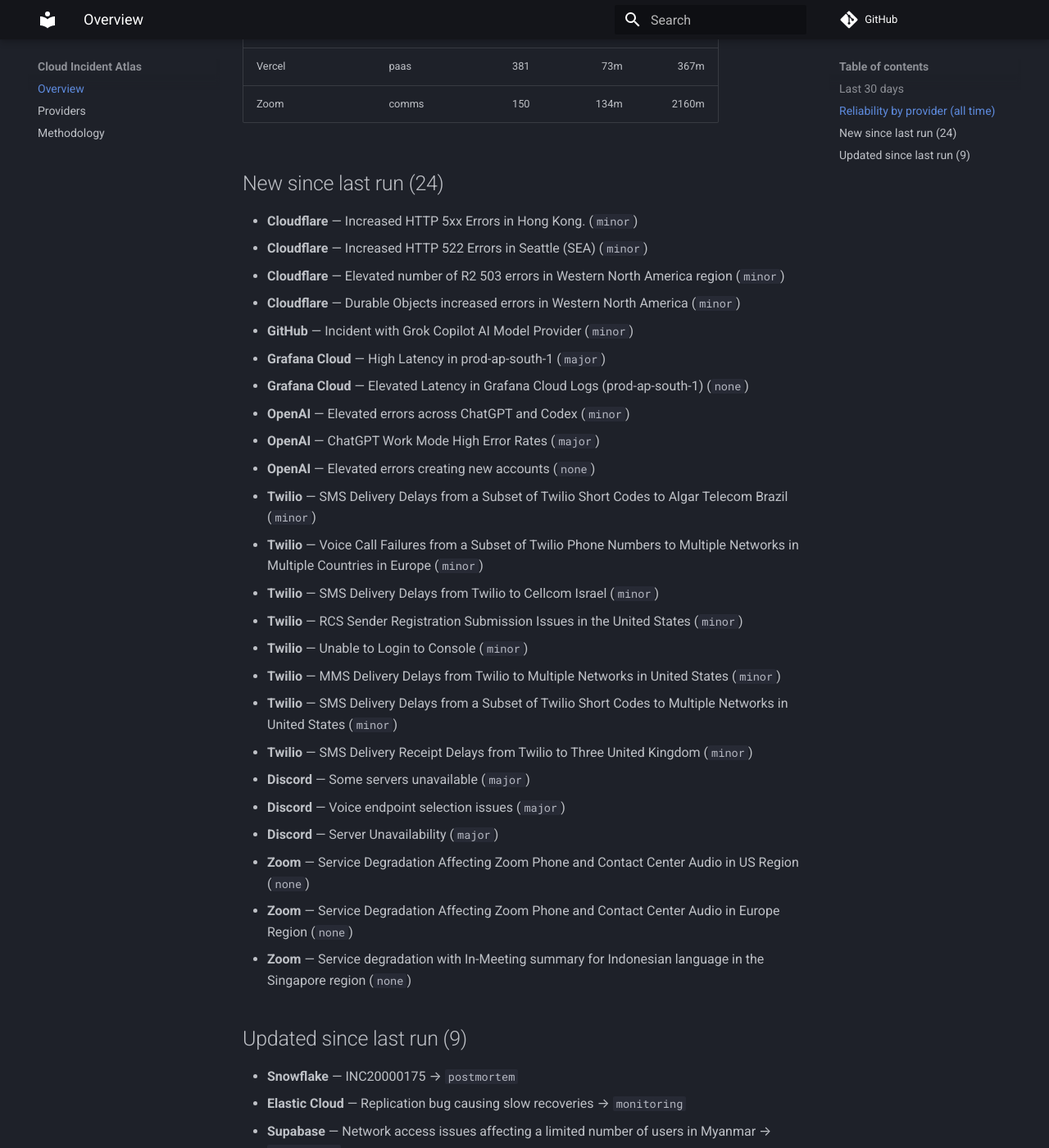
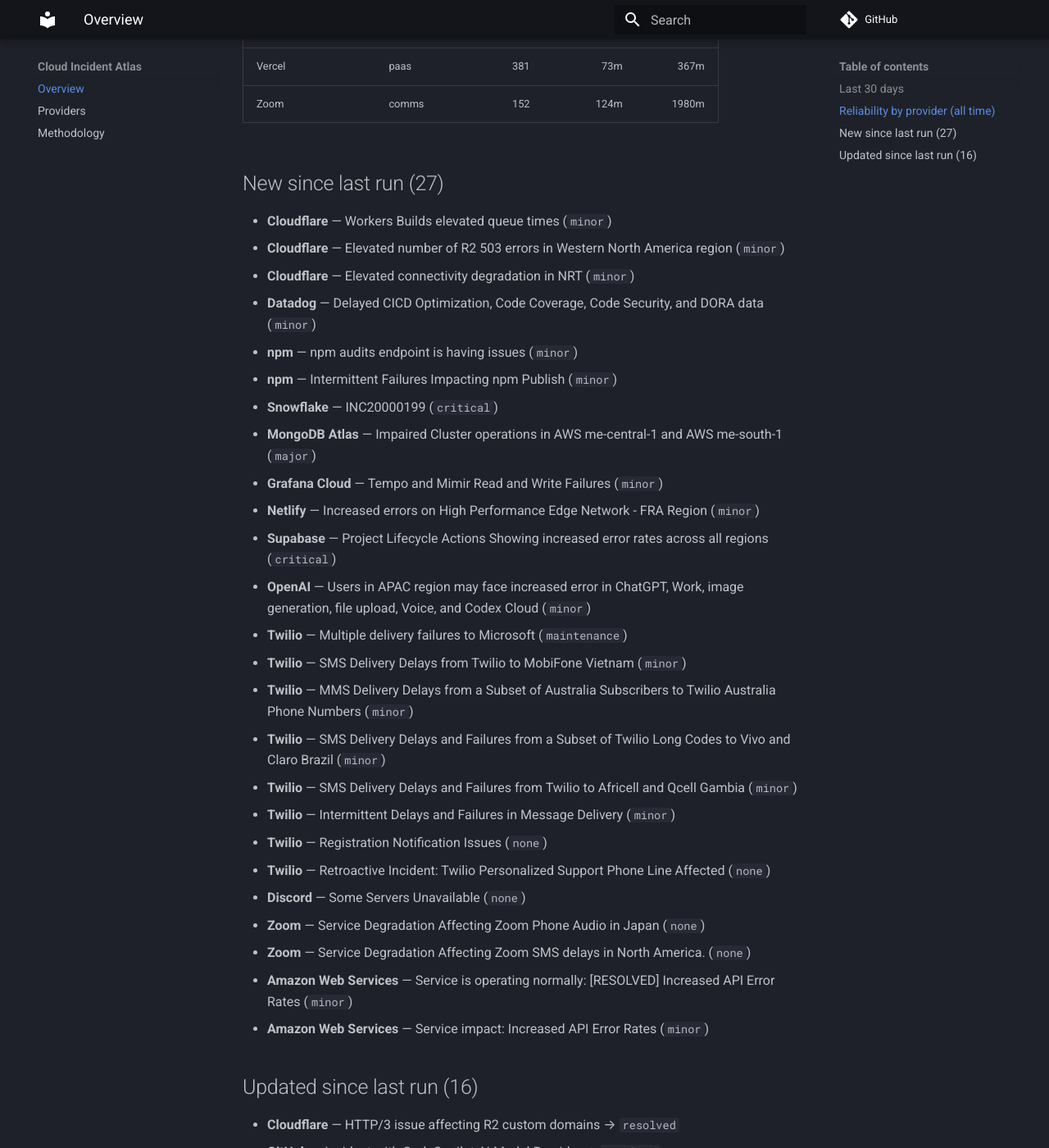
Before and after one commit to ayushgupta07xx/cloud-incident-atlas, an MkDocs documentation site: the page built from docs/index.md, in a window 1280 px wide and 1400 px high, scrolled down 1434 px. Shown: the whole window at 82% size. Built offline with MkDocs 1.6.1 and Material for MkDocs 9.7.7, drawn with Linux system fonts in a browser that asks for light colours; comment, search, counter and statistics services are not loaded; some of the changed text lies outside the part shown.

Commit message:
docs: refresh digest and charts
Regenerated from the corpus by the ingest pipeline.

Run: https://github.com/ayushgupta07xx/cloud-incident-atlas/actions/runs/33871741686

Co-authored-by: github-actions[bot] <41898282+github-actions[bot]@users.noreply.github.com>

```diff
--- a/docs/index.md
+++ b/docs/index.md
@@ -1,79 +1,87 @@
 # Cloud Incident Atlas
 
-Cross-vendor incident data for 24 providers. Corpus: **22,830 incidents**. Updated 2026-09-03.
+Cross-vendor incident data for 24 providers. Corpus: **22,857 incidents**. Updated 2026-09-04.
 
 ## Last 30 days
 
-- Incidents recorded: **487**
-- Major or worse: **73**
+- Incidents recorded: **495**
+- Major or worse: **72**
 
 ## Reliability by provider (all time)
 
 | Provider | Category | Incidents | Median MTTR | p90 MTTR |
 | --- | --- | ---: | ---: | ---: |
 | Atlassian | devtools | 39 | 120m | 2244m |
-| Amazon Web Services | cloud | 64 | — | — |
+| Amazon Web Services | cloud | 68 | — | — |
 | CircleCI | devtools | 305 | 66m | 482m |
-| Cloudflare | cdn | 6648 | 239m | 495m |
+| Cloudflare | cdn | 6651 | 239m | 495m |
 | Confluent Cloud | data | 252 | 193m | 1633m |
-| Datadog | observability | 121 | 73m | 219m |
+| Datadog | observability | 122 | 74m | 234m |
 | DigitalOcean | cloud | 504 | 145m | 571m |
-| Discord | comms | 214 | 54m | 296m |
+| Discord | comms | 215 | 56m | 296m |
 | Elastic Cloud | observability | 252 | 191m | 1412m |
 | Google Cloud Platform | cloud | 6 | 444m | — |
-| GitHub | devtools | 615 | 66m | 287m |
-| Grafana Cloud | observability | 745 | 90m | 1148m |
+| GitHub | devtools | 615 | 67m | 287m |
+| Grafana Cloud | observability | 746 | 90m | 1146m |
 | HashiCorp Cloud | devtools | 33 | 160m | 1515m |
-| MongoDB Atlas | data | 270 | 120m | 1400m |
-| Netlify | paas | 215 | 41m | 213m |
+| MongoDB Atlas | data | 271 | 120m | 1449m |
+| Netlify | paas | 216 | 40m | 210m |
 | New Relic | observability | 103 | 63m | 303m |
-| npm | devtools | 59 | 107m | 340m |
-| OpenAI | ai | 50 | 131m | 790m |
+| npm | devtools | 61 | 105m | 338m |
+| OpenAI | ai | 51 | 131m | 773m |
 | Sentry | observability | 337 | 89m | 365m |
-| Snowflake | data | 196 | 120m | 596m |
-| Supabase | paas | 394 | 156m | 926m |
-| Twilio | comms | 10877 | 270m | 1080m |
+| Snowflake | data | 197 | 121m | 595m |
+| Supabase | paas | 395 | 158m | 922m |
+| Twilio | comms | 10885 | 270m | 1083m |
 | Vercel | paas | 381 | 73m | 367m |
-| Zoom | comms | 150 | 134m | 2160m |
+| Zoom | comms | 152 | 124m | 1980m |
 
-## New since last run (24)
+## New since last run (27)
 
-- **Cloudflare** — Increased HTTP 5xx Errors in Hong Kong. (`minor`)
-- **Cloudflare** — Increased HTTP 522 Errors  in Seattle (SEA) (`minor`)
+- **Cloudflare** — Workers Builds elevated queue times (`minor`)
 - **Cloudflare** — Elevated number of R2 503 errors in Western North America region (`minor`)
-- **Cloudflare** — Durable Objects increased errors in Western North America (`minor`)
-- **GitHub** — Incident with Grok Copilot AI Model Provider (`minor`)
-- **Grafana Cloud** — High Latency in prod-ap-south-1 (`major`)
-- **Grafana Cloud** — Elevated Latency in Grafana Cloud Logs (prod-ap-south-1) (`none`)
-- **OpenAI** — Elevated errors across ChatGPT and Codex (`minor`)
-- **OpenAI** — ChatGPT Work Mode High Error Rates (`major`)
-- **OpenAI** — Elevated errors creating new accounts (`none`)
-- **Twilio** — SMS Delivery Delays from a Subset of Twilio Short Codes to Algar Telecom Brazil (`minor`)
-- **Twilio** — Voice Call Failures from a Subset of Twilio Phone Numbers to Multiple Networks in Multiple Countries in Europe (`minor`)
-- **Twilio** — SMS Delivery Delays from Twilio to Cellcom Israel (`minor`)
-- **Twilio** — RCS Sender Registration Submission Issues in the United States (`minor`)
-- **Twilio** — Unable to Login to Console (`minor`)
-- **Twilio** — MMS Delivery Delays from Twilio to Multiple Networks in United States (`minor`)
-- **Twilio** — SMS Delivery Delays from a Subset of Twilio Short Codes to Multiple Networks in United States (`minor`)
-- **Twilio** — SMS Delivery Receipt Delays from Twilio to Three United Kingdom (`minor`)
-- **Discord** — Some servers unavailable (`major`)
-- **Discord** — Voice endpoint selection issues (`major`)
-- **Discord** — Server Unavailability (`major`)
-- **Zoom** — Service Degradation Affecting Zoom Phone and Contact Center Audio in US Region (`none`)
-- **Zoom** — Service Degradation Affecting Zoom Phone and Contact Center Audio in Europe Region (`none`)
-- **Zoom** — Service degradation with In-Meeting summary for Indonesian language in the Singapore region (`none`)
+- **Cloudflare** — Elevated connectivity degradation in NRT (`minor`)
+- **Datadog** — Delayed CICD Optimization, Code Coverage, Code Security, and DORA data (`minor`)
+- **npm** — npm audits endpoint is having issues (`minor`)
+- **npm** — Intermittent Failures Impacting npm Publish (`minor`)
+- **Snowflake** — INC20000199 (`critical`)
+- **MongoDB Atlas** — Impaired Cluster operations in AWS me-central-1 and AWS me-south-1 (`major`)
+- **Grafana Cloud** — Tempo and Mimir Read and Write Failures (`minor`)
+- **Netlify** — Increased errors on High Performance Edge Network - FRA Region (`minor`)
+- **Supabase** — Project Lifecycle Actions Showing increased error rates across all regions (`critical`)
+- **OpenAI** — Users in APAC region may face increased error in ChatGPT, Work, image generation, file upload, Voice, and Codex Cloud (`minor`)
+- **Twilio** — Multiple delivery failures to Microsoft (`maintenance`)
+- **Twilio** — SMS Delivery Delays from Twilio to MobiFone Vietnam (`minor`)
+- **Twilio** — MMS Delivery Delays from a Subset of Australia Subscribers to Twilio Australia Phone Numbers (`minor`)
+- **Twilio** — SMS Delivery Delays and Failures from a Subset of Twilio Long Codes to Vivo and Claro Brazil (`minor`)
+- **Twilio** — SMS Delivery Delays and Failures from Twilio to Africell and Qcell Gambia (`minor`)
+- **Twilio** — Intermittent Delays and Failures in Message Delivery (`minor`)
+- **Twilio** — Registration Notification Issues (`none`)
+- **Twilio** — Retroactive Incident: Twilio Personalized Support Phone Line Affected (`none`)
+- **Discord** — Some Servers Unavailable (`none`)
+- **Zoom** — Service Degradation Affecting Zoom Phone Audio in Japan (`none`)
+- **Zoom** — Service Degradation Affecting Zoom SMS delays in North America. (`none`)
+- **Amazon Web Services** — Service is operating normally: [RESOLVED] Increased API Error Rates (`minor`)
+- **Amazon Web Services** — Service impact: Increased API Error Rates (`minor`)
 
-## Updated since last run (9)
+## Updated since last run (16)
 
-- **Snowflake** — INC20000175 → `postmortem`
+- **Cloudflare** — HTTP/3 issue affecting R2 custom domains → `resolved`
+- **GitHub** — Incident with Grok Copilot AI Model Provider → `resolved`
+- **GitHub** — Elevated rate of errors for OpenAI models provided by Copilot → `resolved`
+- **Snowflake** — INC20000182 → `postmortem`
+- **Snowflake** — INC20000168 → `postmortem`
+- **MongoDB Atlas** — Impaired Cluster Operations – AWS me-central-1 (United Arab Emirates)  and AWS me-south-1 (Bahrain) → `resolved`
 - **Elastic Cloud** — Replication bug causing slow recoveries → `monitoring`
-- **Supabase** — Network access issues affecting a limited number of users in Myanmar → `monitoring`
-- **Supabase** — 401 errors due to JWT rejections → `identified`
-- **Twilio** — SMS Delivery Delays from Twilio Long Codes to Multiple Networks in Netherlands → `resolved`
-- **Twilio** — SMS Delivery Delays from a Subset of Twilio Short Codes to Vivo Brazil → `resolved`
-- **Twilio** — User Authentication Identity SNA Missing Redirects for Three in United Kingdom → `resolved`
-- **Twilio** — SMS Delivery Delays from Twilio to Multiple Networks in Spain → `resolved`
-- **Twilio** — SMS Delivery Delays From a Subset of Twilio Short Codes to C-Spire and Dish United States → `monitoring`
+- **Elastic Cloud** — Ingestion issues for Managed OTLP and Managed Intake Service endpoints in the Azure Australia East region → `resolved`
+- **OpenAI** — Elevated errors across ChatGPT and Codex → `resolved`
+- **Twilio** — SMS Delivery Receipt Delays from a Subset of Twilio Phone Numbers to Telefonica El Salvador → `resolved`
+- **Twilio** — Message Logs Performance Issues → `resolved`
+- **Twilio** — SMS Delivery Delays from a Subset of Twilio Short Codes to C-Spire and Dish United States → `resolved`
+- **Twilio** — MMS Delivery Receipt Delays From a Subset of Twilio Long Codes to GCI United States → `identified`
+- **Twilio** — SMS Delivery Receipt Delays from Twilio to Three United Kingdom → `monitoring`
+- **Discord** — Some servers unavailable → `resolved`
+- **Google Cloud Platform** — Multiple products in us-central1-b are experiencing network service degradation. → `resolved`
 
 ---
 
```
Also changed, not shown: README.md (+8 -8 lines), docs/providers.md (+21 -21 lines), docs/img/mttr.svg, docs/img/timeline.svg.
